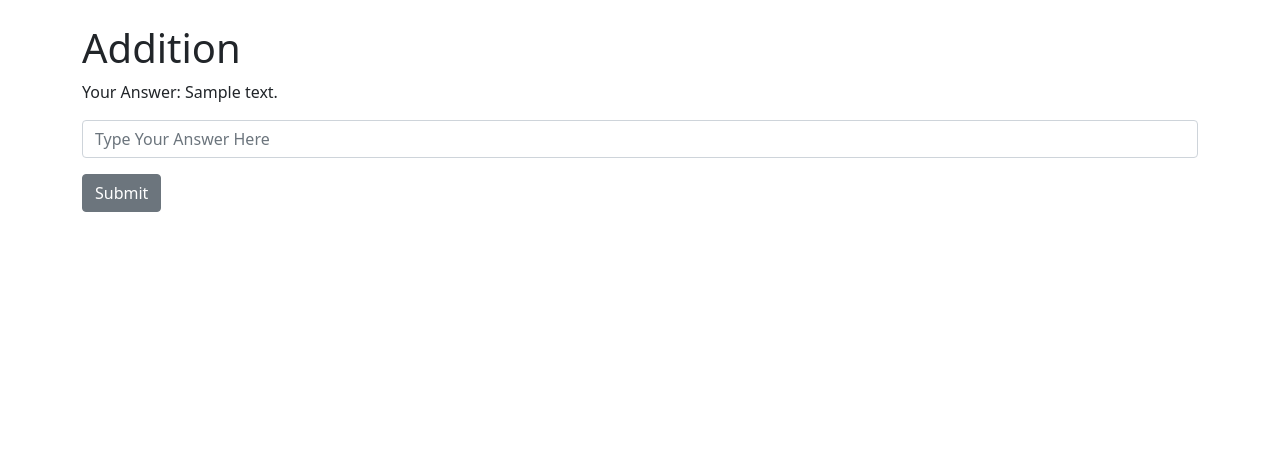
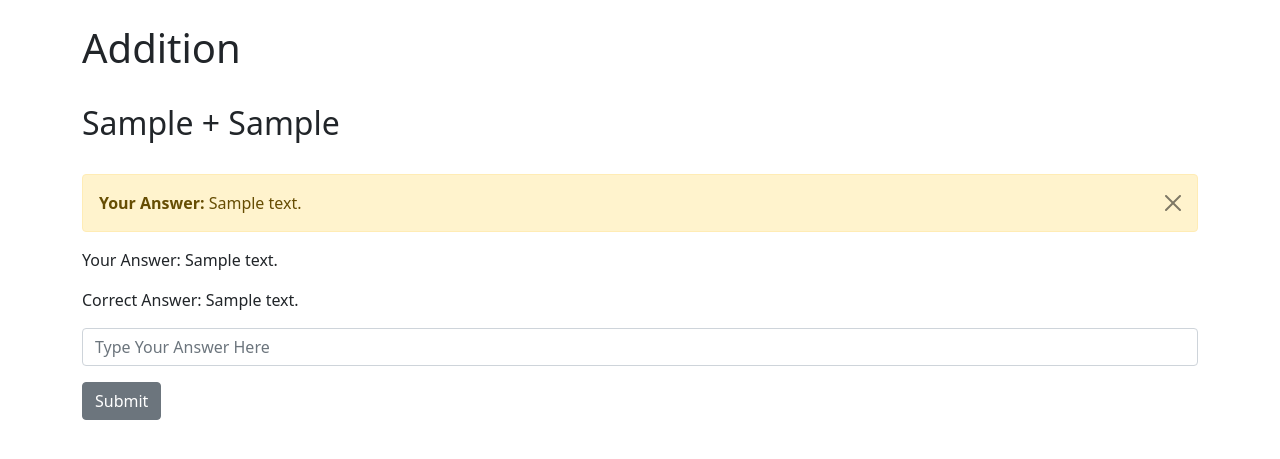
Before and after one commit to N8Brown/django_flashcards, a Django app: template django_flashcards/flashcards/templates/addition.html in a window 1280 px wide. Shown: the part 56-515 px from the top of the page. Run offline with Django 3.2, Linux system fonts and the light colour scheme; the template is opened without the code that fills it: most values are stand-ins (such as "Sample title", 1, 10 or a date in 2020).

Commit message:
update code to reflect course progress through unit 25

```diff
--- a/django_flashcards/flashcards/templates/addition.html
+++ b/django_flashcards/flashcards/templates/addition.html
@@ -4,11 +4,21 @@
 {% block content %}
 
 <h1>Addition</h1>
+<br>
+<h2>{{ num1 }} + {{ num2 }}</h2>
+<br>
+<div class="alert alert-warning alert-dismissible fade show" role="alert">
+  <strong>Your Answer:</strong> {{ answer }}
+  <button type="button" class="btn-close" data-bs-dismiss="alert" aria-label="Close"></button>
+</div>
 <p>Your Answer: {{ answer }}</p>
+<p>Correct Answer: {{ correct_answer }}</p>
 <form action="{% url 'addition' %}" method="POST">
     {% csrf_token %}
     <div class="mb-3">
       <input type="text" class="form-control" placeholder="Type Your Answer Here" name="answer">
+      <input type="hidden" name="question_num1" value="{{ num1 }}">
+      <input type="hidden" name="question_num2" value="{{ num2 }}">
     </div>
     <button type="submit" class="btn btn-secondary">Submit</button>
 </form>
```
Also changed, not shown: django_flashcards/flashcards/views.py (+17 -3 lines).
